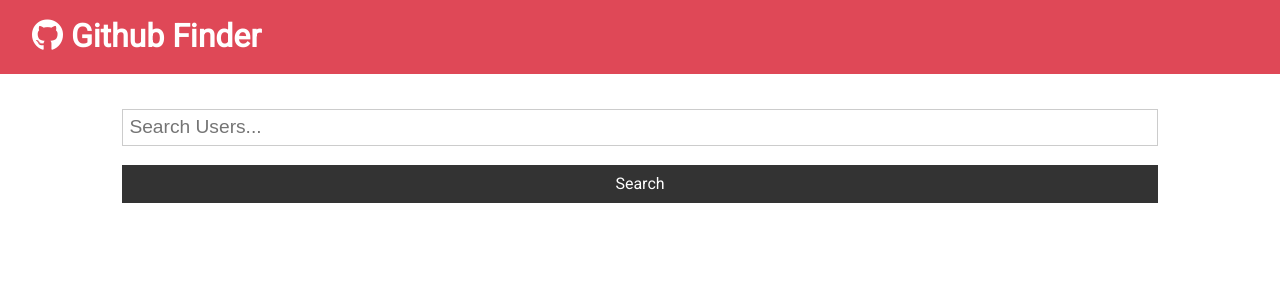
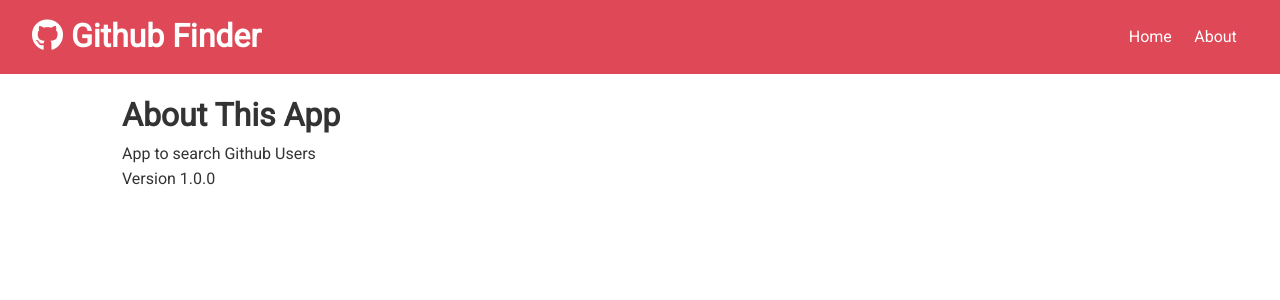
Before and after one commit to tutorial-based-applications/github-finder, a React (Create React App) app: page /about in a window 1280 px wide. Shown: the top 300 px of the page. Built offline with nearby package versions, Linux system fonts and the light colour scheme.

Commit message:
added react router, used switch route brwoserRoute and link from react-route-dom

```diff
--- a/package.json
+++ b/package.json
@@ -9,6 +9,7 @@
     "axios": "^0.19.2",
     "react": "^16.13.1",
     "react-dom": "^16.13.1",
+    "react-router-dom": "^5.2.0",
     "react-scripts": "3.4.1"
   },
   "scripts": {
--- a/src/App.js
+++ b/src/App.js
@@ -1,10 +1,15 @@
-import React, { Component } from 'react';
+import React, { Component, Fragment } from 'react';
+import axios from 'axios'
+import { BrowserRouter as Router, Switch, Route} from 'react-router-dom'
+
 import './App.css'; // entire app css
+
 import Navbar from './components/layout/Navbar.js';
 import Users from './components/users/Users.js';
-import Search from './components/users/Search.js'
-import Alert from './components/layout/Alert.js'
-import axios from 'axios'
+import Search from './components/users/Search.js';
+import Alert from './components/layout/Alert.js';
+import About from './components/Pages/About.js';
+
 // this new with create-react-app, it creates functional components, not class components.
 // the return of this function is the <App /> rendered in the index.html, in the <div /> with id of "root"
 
@@ -38,20 +43,37 @@
   render(){
     const { loading, users, alert } = this.state;
     return (
-      <div className="App">
+      <Router>
+     <div className="App">
         <Navbar/>
         <div className='container'>
           <Alert alert={alert} />
-          <Search
+
+          <Switch>
+            <Route
+            exact
+            path='/'
+            render={props => (
+              <Fragment>
+                 <Search
           searchUsers={this.searchUsers}
           clearUsers={this.clearUsers}
           showClear={(users.length > 0) ? true : false }
           setAlert={this.setAlert}
           />
 
-        <Users loading={loading} users={users} />
+             <Users loading={loading} users={users} />
+            </Fragment>
+            )}/>
+
+            <Route exact path='/about' component={About} />
+
+          </Switch>
+
         </div>
       </div>
+      </Router>
+
     );
   }
 }
--- /dev/null
+++ b/src/components/Pages/About.js
@@ -0,0 +1,13 @@
+import React, { Fragment } from 'react'
+
+const About = () => {
+    return (
+        <Fragment>
+            <h1>About This App</h1>
+            <p>App to search Github Users</p>
+            <p>Version 1.0.0</p>
+        </Fragment>
+    )
+}
+
+export default About;
--- a/src/components/layout/Navbar.js
+++ b/src/components/layout/Navbar.js
@@ -1,6 +1,7 @@
 /* eslint-disable react/no-typos */
 import React from 'react'
 import propTypes from 'prop-types'
+import { Link } from 'react-router-dom'
 
 
 const Navbar = ({ icon, title }) => {
@@ -10,6 +11,14 @@
                 <h1>
                     <i className={icon}></i> {title}
                 </h1>
+                <ul>
+                    <li>
+                        <Link to='/'>Home</Link>
+                    </li>
+                    <li>
+                        <Link to='/about'>About</Link>
+                    </li>
+                </ul>
             </div>
         )
 }
```
Also changed, not shown: 1 other file (tests, documents, lock files or other folders).
